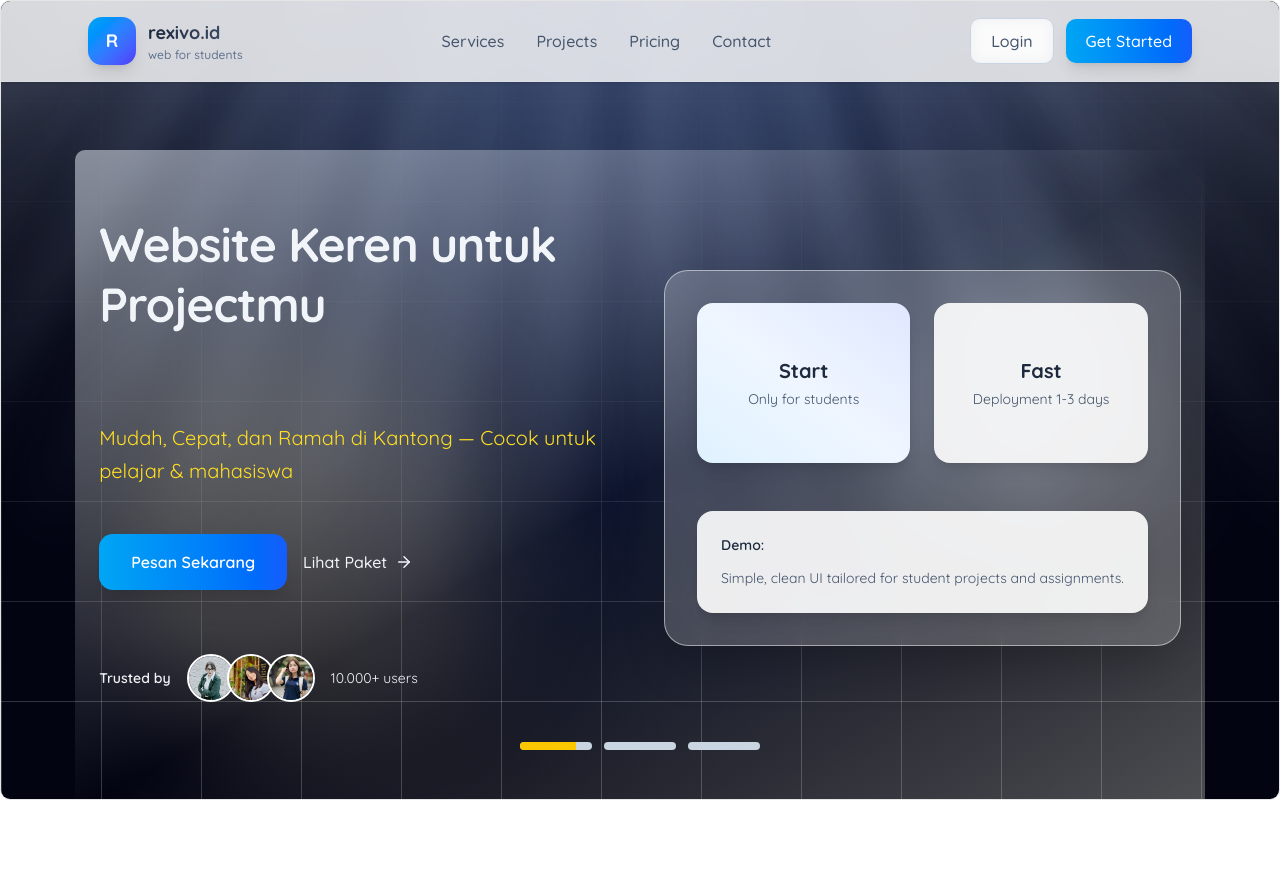
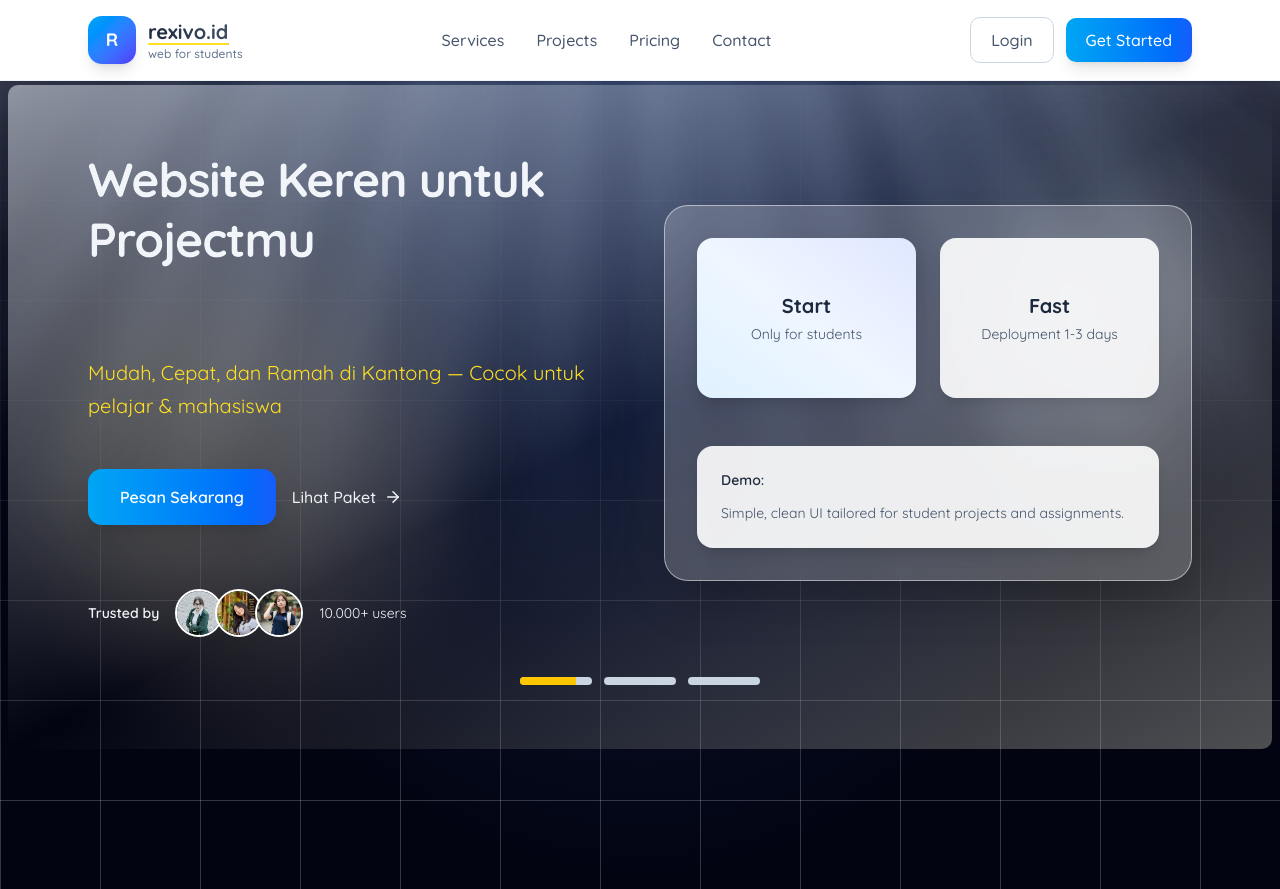
Before and after one commit to SaefulRochmat/rexivo.id, a Next.js app: page /template2 in a window 1280 px wide. Before the commit the page ends 800 px from the top, so only its background shows below. Built offline with nearby package versions, Linux system fonts and the light colour scheme.

Commit message:
Penambahan Navigattion pada halaman template2

```diff
--- a/components/Template-Landing-Page/NavigationBar/Navbar.js
+++ b/components/Template-Landing-Page/NavigationBar/Navbar.js
@@ -7,14 +7,14 @@ import { motion } from "framer-motion";
 export default function Navbar() {
     const {open: mobileNavOpen, setOpen: setMobileNavOpen} = useToggle(false);
     return (
-        <header className="sticky top-0 z-50 backdrop-blur-xl bg-white/80 border-b border-slate-200/50 shadow-sm">
+        <header className="sticky top-0 z-50 backdrop-blur-xl bg-white border-b border-slate-200/50 shadow-sm">
         <div className="max-w-6xl mx-auto px-6 py-4 flex items-center justify-between">
           <a href="#" className="flex items-center gap-3 group">
             <div className="w-12 h-12 rounded-xl flex items-center justify-center bg-gradient-to-br from-sky-500 via-blue-500 to-indigo-600 text-white font-bold text-lg shadow-lg group-hover:shadow-xl transition-all duration-300 transform group-hover:scale-105">
               R
             </div>
             <div className="hidden sm:block">
-              <div className="font-bold text-lg bg-gradient-to-r from-slate-800 to-slate-600 bg-clip-text text-transparent">rexivo.id</div>
+              <div className="font-bold text-xl bg-gradient-to-r from-slate-800 to-slate-600 bg-clip-text text-transparent underline underline-offset-4 decoration-yellow-300">rexivo.id</div>
               <div className="text-xs text-slate-500 font-medium">web for students</div>
             </div>
           </a>
@@ -60,9 +60,9 @@ export default function Navbar() {
               <a href="#projects" className="text-slate-600 hover:text-sky-600 transition-colors duration-200 font-medium" onClick={() => setMobileNavOpen(false)}>Projects</a>
               <a href="#pricing" className="text-slate-600 hover:text-sky-600 transition-colors duration-200 font-medium" onClick={() => setMobileNavOpen(false)}>Pricing</a>
               <a href="#contact" className="text-slate-600 hover:text-sky-600 transition-colors duration-200 font-medium" onClick={() => setMobileNavOpen(false)}>Contact</a>
-              <div className="flex gap-2 mt-3 pt-3 border-t border-slate-200">
-                <button className="px-4 py-2 rounded-lg border border-slate-300 text-slate-600 font-medium bg-white">Login</button>
-                <button className="px-4 py-2 rounded-lg bg-gradient-to-r from-sky-500 to-blue-600 text-white font-medium">Get Started</button>
+              <div className="flex gap-5 mt-3 pt-3 border-t border-slate-200">
+                <button className="px-4 py-2 rounded-lg border border-slate-300 hover:bg-slate-400 text-slate-600 font-medium bg-white">Login</button>
+                <button className="px-5 py-2.5 rounded-lg bg-gradient-to-r from-sky-500 to-blue-600 hover:from-sky-600 hover:to-blue-700 text-white font-medium shadow-lg hover:shadow-xl transition-all duration-200 transform hover:scale-110">Get Started</button>
               </div>
             </div>
           </motion.div>
--- a/components/Template-Landing-Page/WrapLandingPage/LayoutWraperLandingPage.js
+++ b/components/Template-Landing-Page/WrapLandingPage/LayoutWraperLandingPage.js
@@ -4,7 +4,7 @@ import Navbar from "../NavigationBar/Navbar";
 
 export default function BackgroundGridBeams() {
     return (
-    <div className="relative w-full h-screen overflow-hidden rounded-lg border">
+    <div className="relative w-full overflow-hidden">
       <GridBeams
         gridSize={100}
         gridColor="rgba(255, 255, 255, 0.2)"
@@ -21,9 +21,11 @@ export default function BackgroundGridBeams() {
       <Navbar />
 
       {/*HEROOOO SLIDEEERRR */}
-        <div className="flex min-h-screen  items-center justify-center">
+      <div className="px-2 py-1">
+        <div className="h-screen w-full items-center justify-center">
             <CarouselHero />
         </div>
+      </div>
       </GridBeams>
     </div>
     );
```
